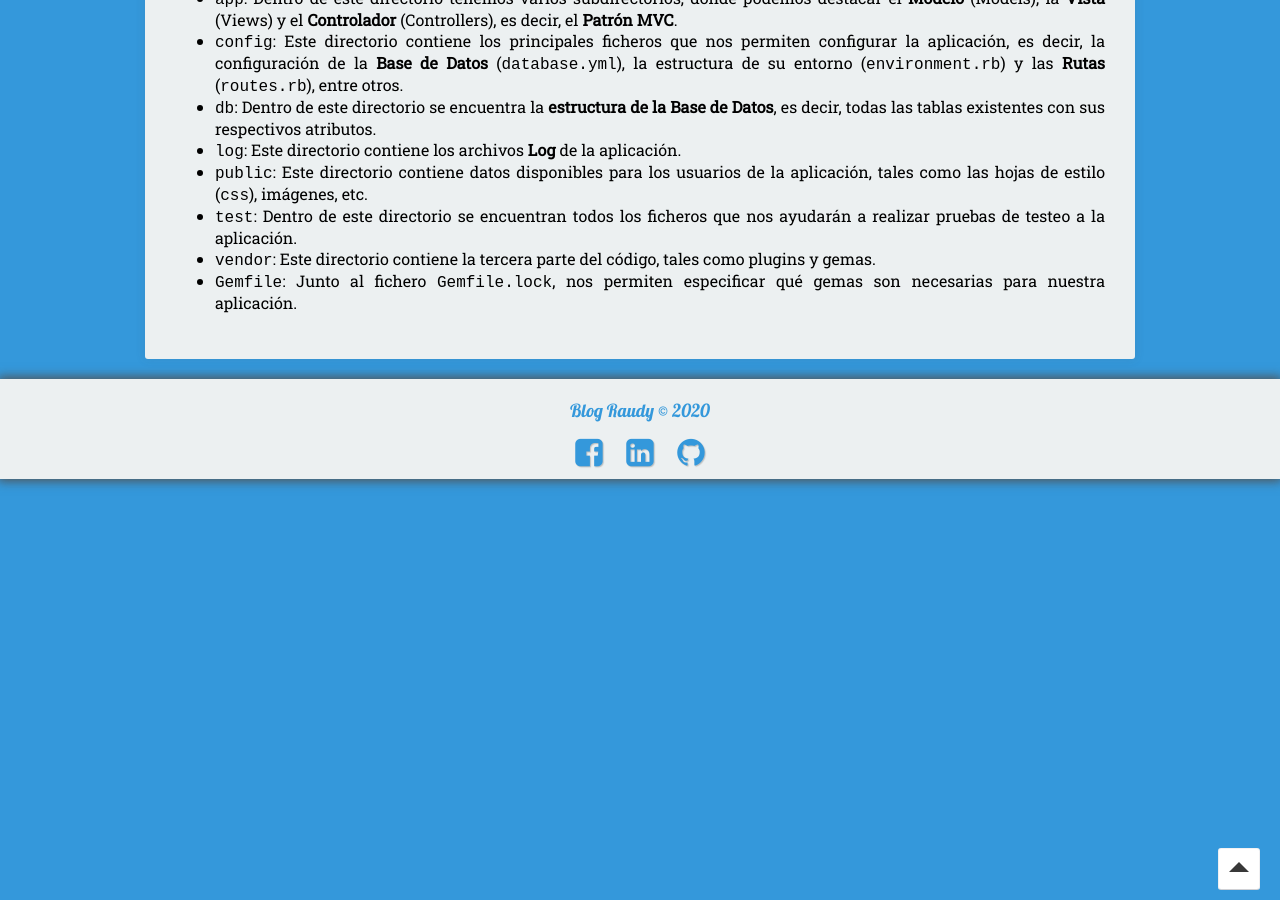
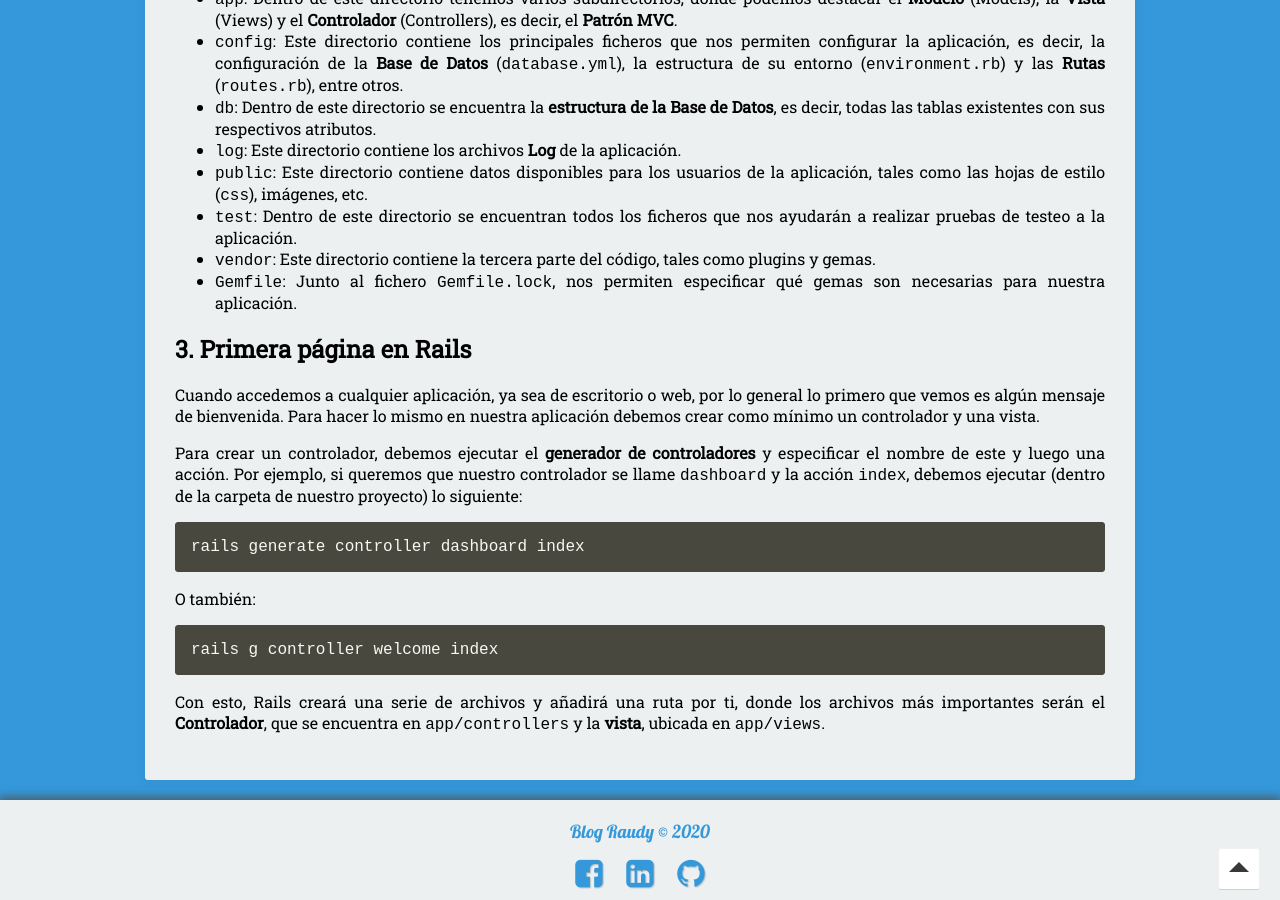
Before and after one commit to nisoto/Blog-anterior-2.0, a Jekyll site: the page built from _posts/2020-04-15-rails-iv-ruby-on-rails.md, in a window 1280 px wide and 900 px high, scrolled down 1355 px. Built offline with Jekyll 4.4.1, drawn with Linux system fonts in a browser that asks for light colours; nearby versions of some CDN libraries.

Commit message:
Update 2020-04-15-rails-iv-ruby-on-rails.md

````diff
--- a/_posts/2020-04-15-rails-iv-ruby-on-rails.md
+++ b/_posts/2020-04-15-rails-iv-ruby-on-rails.md
@@ -70,3 +70,21 @@ No es necesario profundizar en todos y cada uno de los directorios y ficheros qu
 * `test`: Dentro de este directorio se encuentran todos los ficheros que nos ayudarán a realizar pruebas de testeo a la aplicación.
 * `vendor`: Este directorio contiene la tercera parte del código, tales como plugins y gemas.
 * `Gemfile`: Junto al fichero `Gemfile.lock`, nos permiten especificar qué gemas son necesarias para nuestra aplicación.
+
+## 3. Primera página en Rails
+
+Cuando accedemos a cualquier aplicación, ya sea de escritorio o web, por lo general lo primero que vemos es algún mensaje de bienvenida. Para hacer lo mismo en nuestra aplicación debemos crear como mínimo un controlador y una vista.
+
+Para crear un controlador, debemos ejecutar el **generador de controladores** y especificar el nombre de este y luego una acción. Por ejemplo, si queremos que nuestro controlador se llame `dashboard` y la acción `index`, debemos ejecutar (dentro de la carpeta de nuestro proyecto) lo siguiente:
+
+```
+rails generate controller dashboard index
+```
+
+O también:
+
+```
+rails g controller welcome index
+```
+
+Con esto, Rails creará una serie de archivos y añadirá una ruta por ti, donde los archivos más importantes serán el **Controlador**, que se encuentra en `app/controllers` y la **vista**, ubicada en `app/views`.
````
